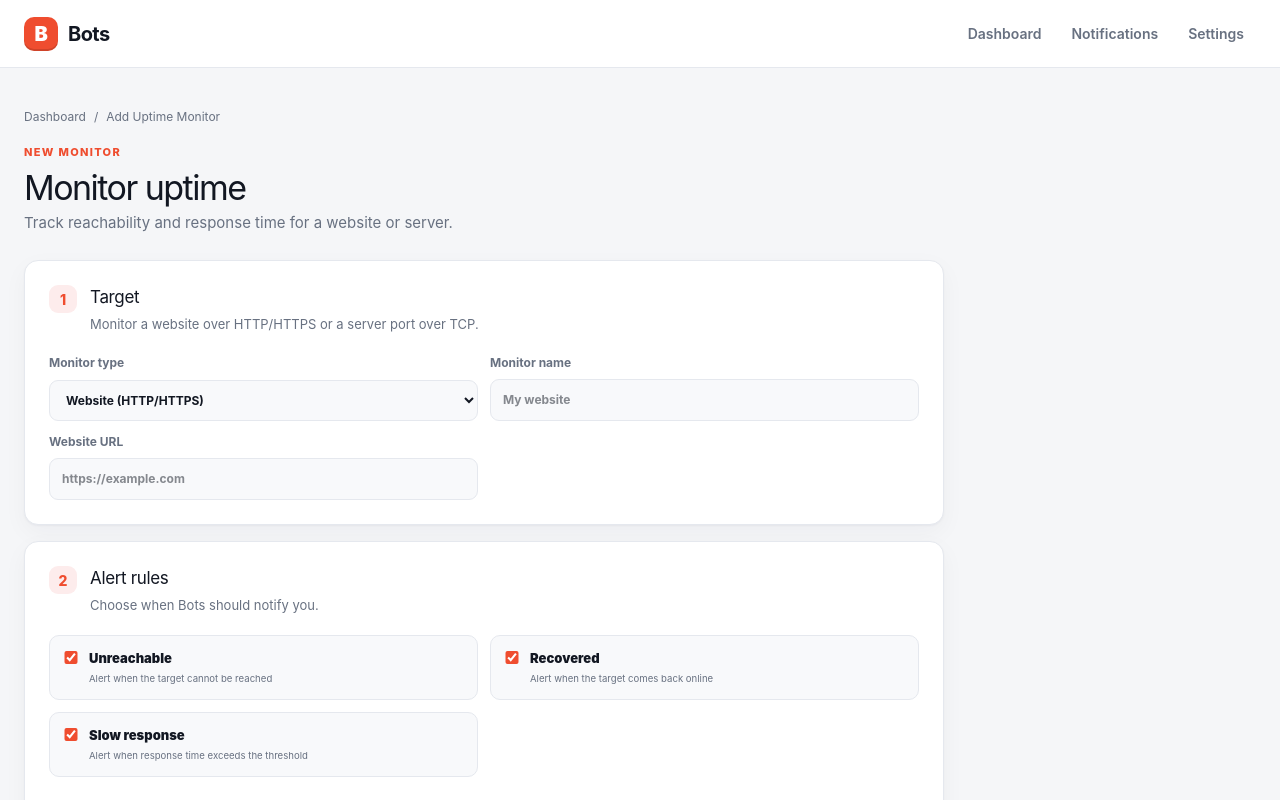
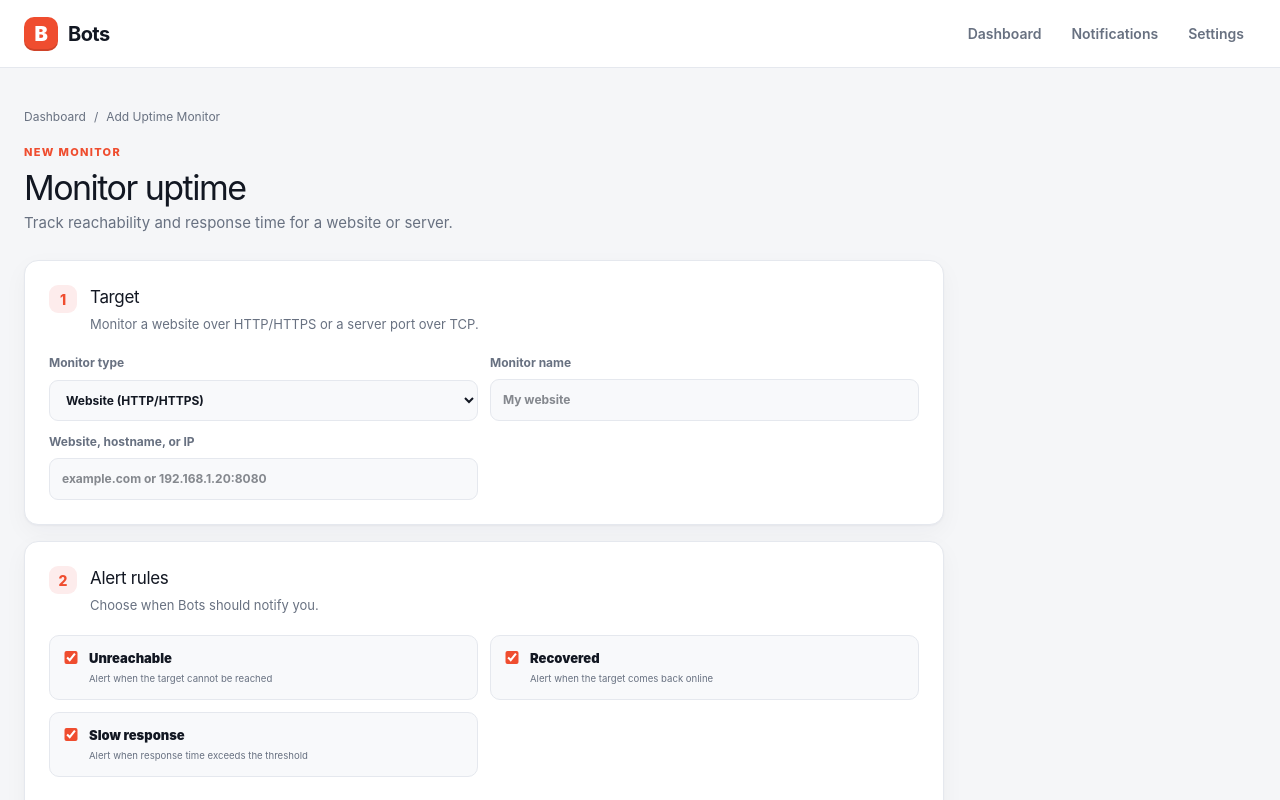
Before and after one commit to DotumZane/Bots, a Next.js app: page /bots/new/uptime in a window 1280 px wide. Shown: the top 800 px of the page. Built offline with nearby package versions, Linux system fonts and the light colour scheme.

Commit message:
Accept uptime targets without URL scheme

```diff
--- a/components/UptimeForm.tsx
+++ b/components/UptimeForm.tsx
@@ -19,7 +19,8 @@ export function UptimeForm({ initial }: { initial?: Initial }) {
     let url: string;
     try {
       if (kind === "HTTP") {
-        const parsed = new URL(target);
+        const normalizedTarget = /^https?:\/\//i.test(target) ? target : `http://${target}`;
+        const parsed = new URL(normalizedTarget);
         hostname = parsed.hostname;
         url = parsed.toString();
       } else {
@@ -68,7 +69,7 @@ export function UptimeForm({ initial }: { initial?: Initial }) {
       <div className="fieldGrid">
         <label>Monitor type<select value={kind} onChange={(event) => setKind(event.target.value as "HTTP" | "TCP")}><option value="HTTP">Website (HTTP/HTTPS)</option><option value="TCP">Server port (TCP)</option></select></label>
         <label>Monitor name<input name="name" required defaultValue={initial?.name} placeholder="My website" /></label>
-        <label>{kind === "HTTP" ? "Website URL" : "Server hostname or IP"}<input name="target" required defaultValue={initial ? kind === "HTTP" ? initial.url : initial.hostname : ""} placeholder={kind === "HTTP" ? "https://example.com" : "server.example.com"} /></label>
+        <label>{kind === "HTTP" ? "Website, hostname, or IP" : "Server hostname or IP"}<input name="target" required defaultValue={initial ? kind === "HTTP" ? initial.url : initial.hostname : ""} placeholder={kind === "HTTP" ? "example.com or 192.168.1.20:8080" : "server.example.com or 192.168.1.20"} /></label>
         {kind === "TCP" && <label>Port<input name="port" type="number" min="1" max="65535" required defaultValue={initial?.tcpPort ?? 443} /></label>}
       </div>
     </section>
```
